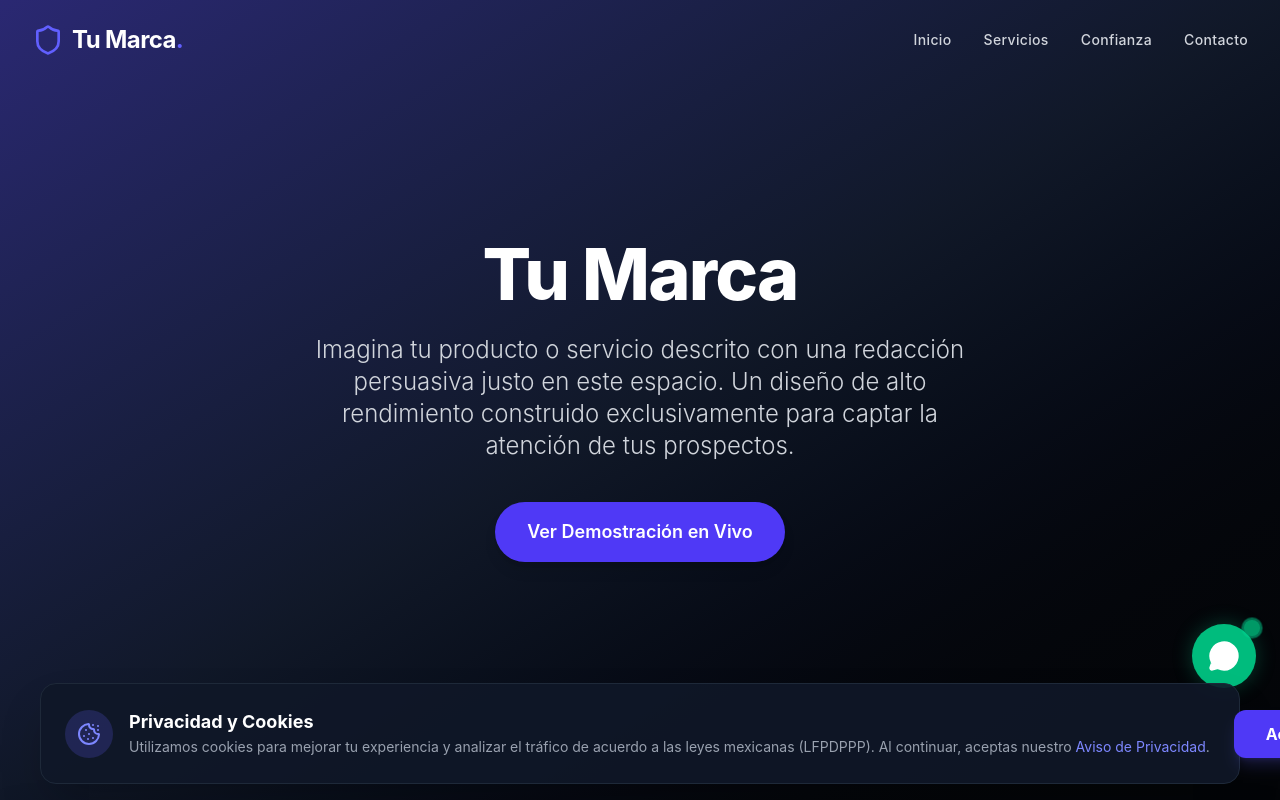
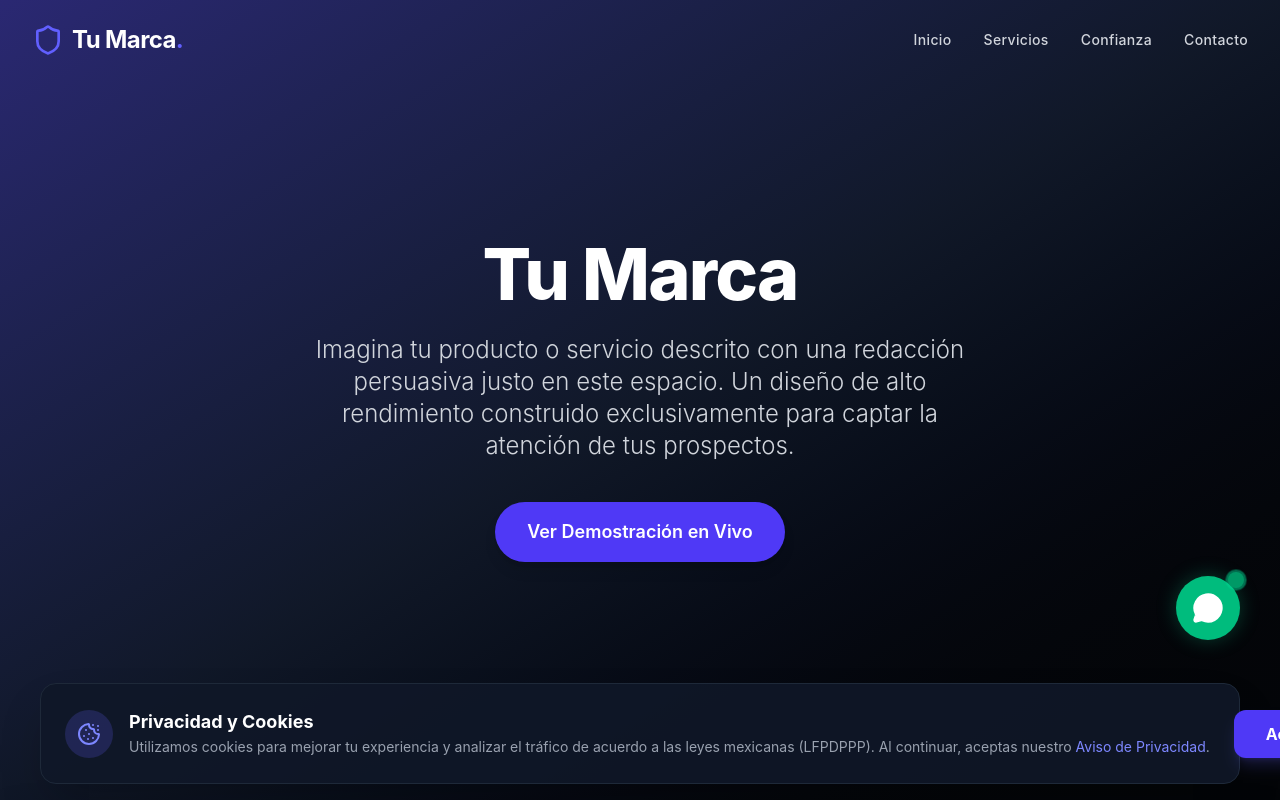
Before and after one commit to felipemiramontesr/starterkit, a React (Vite) app in the folder frontend/: page / in a window 1280 px wide. Shown: the top 800 px of the page. Built offline with nearby package versions, Linux system fonts and the light colour scheme.

Commit message:
V0.10.2_whatsapp_cookie_alignment_fix

```diff
--- a/frontend/src/components/common/WhatsAppFloating.tsx
+++ b/frontend/src/components/common/WhatsAppFloating.tsx
@@ -14,8 +14,10 @@ export const WhatsAppFloating = ({ isShifted }: WhatsAppFloatingProps): ReactEle
       href={whatsappUrl}
       target="_blank"
       rel="noopener noreferrer"
-      className={`fixed right-6 z-[90] w-16 h-16 bg-emerald-500 hover:bg-emerald-400 text-white rounded-full flex items-center justify-center shadow-[0_0_20px_rgba(16,185,129,0.3)] transition-all duration-500 transform hover:scale-110 active:scale-95 ${
-        isShifted ? 'bottom-32 md:bottom-28' : 'bottom-6'
+      className={`fixed z-[110] w-16 h-16 bg-emerald-500 hover:bg-emerald-400 text-white rounded-full flex items-center justify-center shadow-[0_0_20px_rgba(16,185,129,0.3)] transition-all duration-500 transform hover:scale-110 active:scale-95 ${
+        isShifted
+          ? 'bottom-[200px] md:bottom-[160px] right-6 md:right-[40px]'
+          : 'bottom-6 right-6'
       }`}
       aria-label="Chat on WhatsApp"
     >
--- a/package.json
+++ b/package.json
@@ -2,7 +2,7 @@
   "name": "starterkit-monorepo",
   "private": true,
   "type": "module",
-  "version": "0.10.1",
+  "version": "0.10.2",
   "workspaces": [
     "frontend",
     "backend"
```
Also changed, not shown: 1 other file (tests, documents, lock files or other folders).
